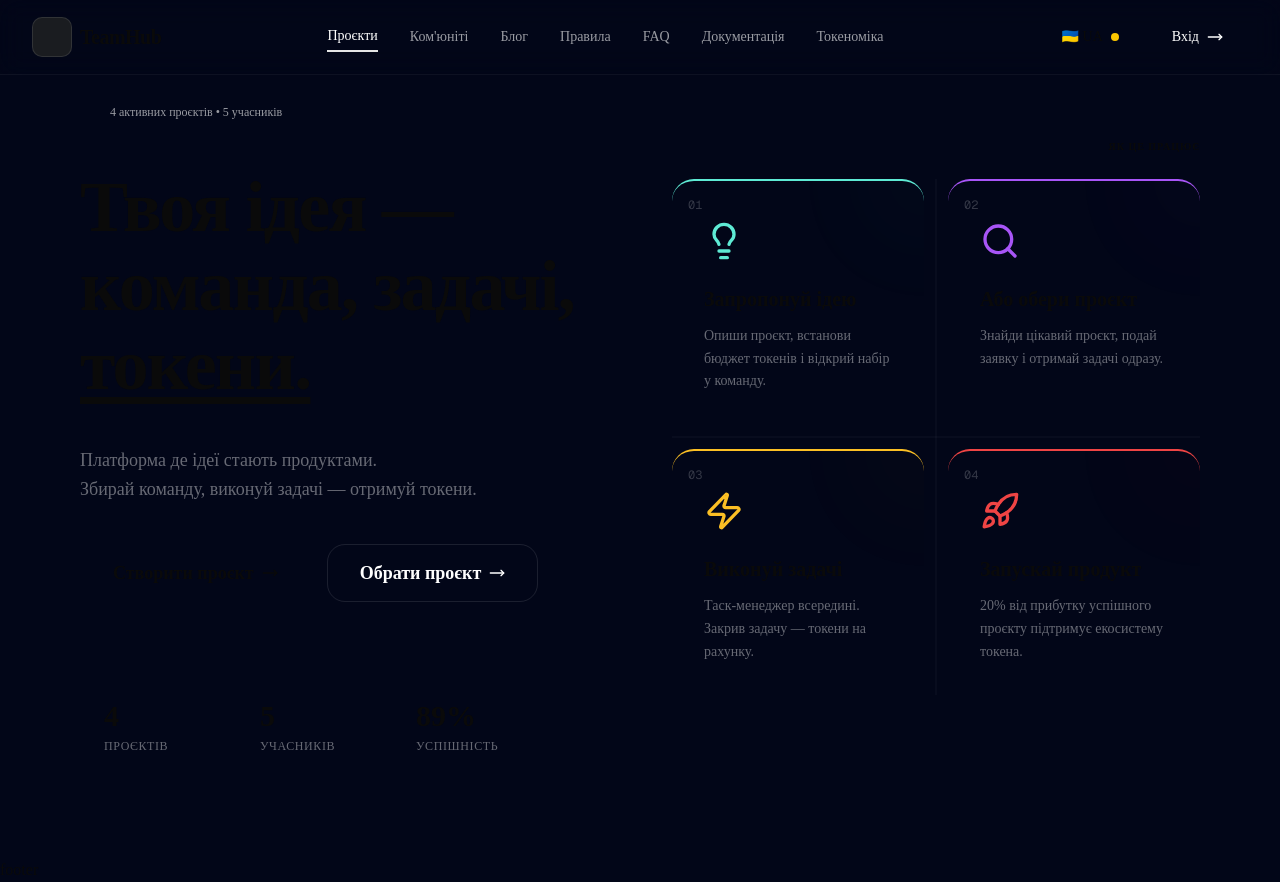
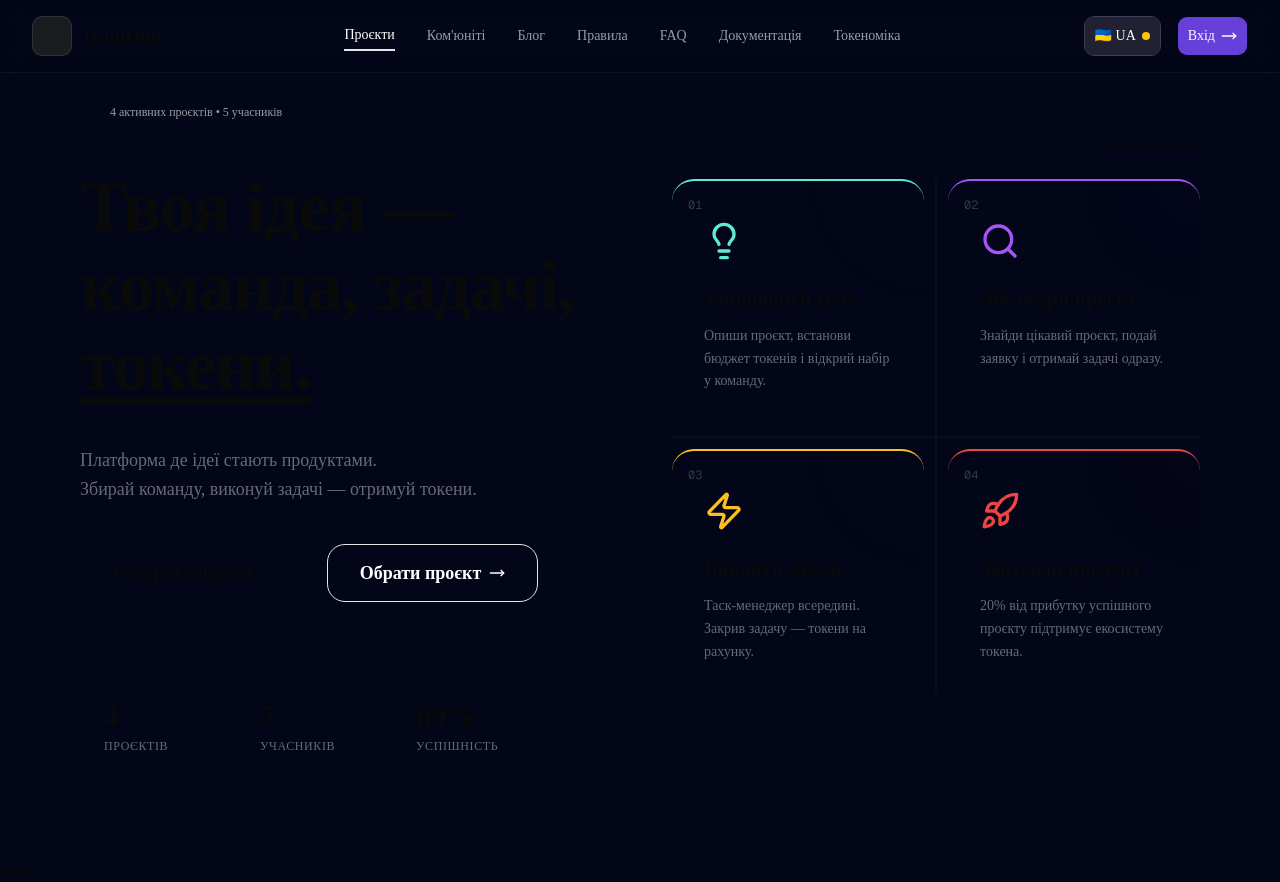
Before and after one commit to KratosHome/open-team, a Next.js app in the folder frontend/: page / in a window 1280 px wide. Built offline with nearby package versions, Linux system fonts and the light colour scheme.

Commit message:
add frontend `.gitignore` and `pnpm-lock.yaml` for project initialization

```diff
--- a/frontend/src/app/page.tsx
+++ b/frontend/src/app/page.tsx
@@ -1,8 +1,8 @@
-import { TeamHubLanding } from "@/components/landing/TeamHubLanding";
+import { TeamHubLanding } from '@/components/landing/TeamHubLanding';
 
 export default function Home() {
   return (
-    <main className="dark">
+    <main>
       <TeamHubLanding />
     </main>
   );
--- a/frontend/src/components/navbar.tsx
+++ b/frontend/src/components/navbar.tsx
@@ -44,11 +44,11 @@
       </div>
 
       <div className="flex items-center gap-4">
-        <div className="glass flex items-center gap-2 rounded-lg px-3 py-1.5 text-sm">
+        <Button variant="outline">
           <span>🇺🇦 UA</span>
           <span className="h-2 w-2 rounded-full bg-yellow-400"></span>
-        </div>
-        <Button className="bg-brand-purple hover:bg-brand-purple/90 flex items-center gap-2 rounded-xl px-6 py-5 text-white">
+        </Button>
+        <Button>
           Вхід <MoveRight className="h-4 w-4" />
         </Button>
       </div>
--- a/frontend/src/components/ui/button.tsx
+++ b/frontend/src/components/ui/button.tsx
@@ -1,51 +1,54 @@
-"use client"
+'use client';
 
-import { Button as ButtonPrimitive } from "@base-ui/react/button"
-import { cva, type VariantProps } from "class-variance-authority"
+import type { VariantProps } from 'class-variance-authority';
 
-import { cn } from "@/lib/utils"
+import { Button as ButtonPrimitive } from '@base-ui/react/button';
+
+import { cn } from '@/lib/utils';
+import { cva } from 'class-variance-authority';
 
 const buttonVariants = cva(
-  "group/button inline-flex shrink-0 items-center justify-center rounded-lg border border-transparent bg-clip-padding text-sm font-medium whitespace-nowrap transition-all outline-none select-none focus-visible:border-ring focus-visible:ring-3 focus-visible:ring-ring/50 active:translate-y-px disabled:pointer-events-none disabled:opacity-50 aria-invalid:border-destructive aria-invalid:ring-3 aria-invalid:ring-destructive/20 dark:aria-invalid:border-destructive/50 dark:aria-invalid:ring-destructive/40 [&_svg]:pointer-events-none [&_svg]:shrink-0 [&_svg:not([class*='size-'])]:size-4",
+  "group/button cursor-pointer inline-flex shrink-0  items-center justify-center rounded-lg border border-transparent bg-clip-padding text-sm font-medium whitespace-nowrap transition-all outline-none select-none focus-visible:border-ring focus-visible:ring-3 focus-visible:ring-ring/50 active:translate-y-px disabled:pointer-events-none disabled:opacity-50 aria-invalid:border-destructive aria-invalid:ring-3 aria-invalid:ring-destructive/20 dark:aria-invalid:border-destructive/50 dark:aria-invalid:ring-destructive/40 [&_svg]:pointer-events-none [&_svg]:shrink-0 [&_svg:not([class*='size-'])]:size-4",
   {
     variants: {
       variant: {
-        default: "bg-primary text-primary-foreground [a]:hover:bg-primary/80",
+        default:
+          'bg-[#6640D9] text-white hover:bg-[#5B36C7] hover:text-gray-100 text-primary-foreground [a]:hover:bg-primary/80',
         outline:
-          "border-border bg-background hover:bg-muted hover:text-foreground aria-expanded:bg-muted aria-expanded:text-foreground dark:border-input dark:bg-input/30 dark:hover:bg-input/50",
+          'border-[#3D3D57] bg-[#212133] hover:bg-[#2A2A44] hover:border-[#4A4A6A] text-white hover:text-[#F1F1FF] aria-expanded:bg-muted aria-expanded:text-foreground dark:border-input dark:bg-input/30 dark:hover:bg-input/50',
         secondary:
-          "bg-secondary text-secondary-foreground hover:bg-secondary/80 aria-expanded:bg-secondary aria-expanded:text-secondary-foreground",
+          'bg-secondary text-secondary-foreground hover:bg-secondary/80 aria-expanded:bg-secondary aria-expanded:text-secondary-foreground',
         ghost:
-          "hover:bg-muted hover:text-foreground aria-expanded:bg-muted aria-expanded:text-foreground dark:hover:bg-muted/50",
+          'hover:bg-muted hover:text-foreground aria-expanded:bg-muted aria-expanded:text-foreground dark:hover:bg-muted/50',
         destructive:
-          "bg-destructive/10 text-destructive hover:bg-destructive/20 focus-visible:border-destructive/40 focus-visible:ring-destructive/20 dark:bg-destructive/20 dark:hover:bg-destructive/30 dark:focus-visible:ring-destructive/40",
-        link: "text-primary underline-offset-4 hover:underline",
+          'bg-destructive/10 text-destructive hover:bg-destructive/20 focus-visible:border-destructive/40 focus-visible:ring-destructive/20 dark:bg-destructive/20 dark:hover:bg-destructive/30 dark:focus-visible:ring-destructive/40',
+        link: 'text-primary underline-offset-4 hover:underline',
       },
       size: {
         default:
-          "h-8 gap-1.5 px-2.5 has-data-[icon=inline-end]:pr-2 has-data-[icon=inline-start]:pl-2",
+          'h-10 gap-1.5 px-2.5 has-data-[icon=inline-end]:pr-2 has-data-[icon=inline-start]:pl-2',
         xs: "h-6 gap-1 rounded-[min(var(--radius-md),10px)] px-2 text-xs in-data-[slot=button-group]:rounded-lg has-data-[icon=inline-end]:pr-1.5 has-data-[icon=inline-start]:pl-1.5 [&_svg:not([class*='size-'])]:size-3",
         sm: "h-7 gap-1 rounded-[min(var(--radius-md),12px)] px-2.5 text-[0.8rem] in-data-[slot=button-group]:rounded-lg has-data-[icon=inline-end]:pr-1.5 has-data-[icon=inline-start]:pl-1.5 [&_svg:not([class*='size-'])]:size-3.5",
-        lg: "h-9 gap-1.5 px-2.5 has-data-[icon=inline-end]:pr-3 has-data-[icon=inline-start]:pl-3",
-        icon: "size-8",
-        "icon-xs":
+        lg: 'h-9 gap-1.5 px-2.5 has-data-[icon=inline-end]:pr-3 has-data-[icon=inline-start]:pl-3',
+        icon: 'size-8',
+        'icon-xs':
           "size-6 rounded-[min(var(--radius-md),10px)] in-data-[slot=button-group]:rounded-lg [&_svg:not([class*='size-'])]:size-3",
-        "icon-sm":
-          "size-7 rounded-[min(var(--radius-md),12px)] in-data-[slot=button-group]:rounded-lg",
-        "icon-lg": "size-9",
+        'icon-sm':
+          'size-7 rounded-[min(var(--radius-md),12px)] in-data-[slot=button-group]:rounded-lg',
+        'icon-lg': 'size-9',
       },
     },
     defaultVariants: {
-      variant: "default",
-      size: "default",
+      variant: 'default',
+      size: 'default',
     },
-  }
-)
+  },
+);
 
 function Button({
   className,
-  variant = "default",
-  size = "default",
+  variant = 'default',
+  size = 'default',
   ...props
 }: ButtonPrimitive.Props & VariantProps<typeof buttonVariants>) {
   return (
@@ -54,7 +57,7 @@
       className={cn(buttonVariants({ variant, size, className }))}
       {...props}
     />
-  )
+  );
 }
 
-export { Button, buttonVariants }
+export { Button, buttonVariants };
```
Also changed, not shown: 2 other files (tests, documents, lock files or other folders).
